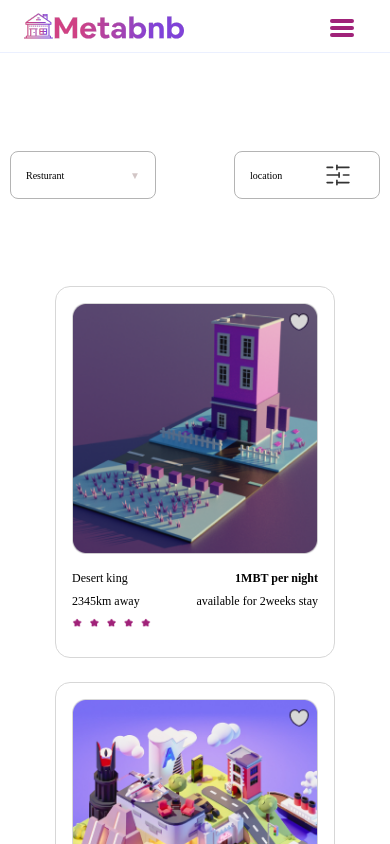
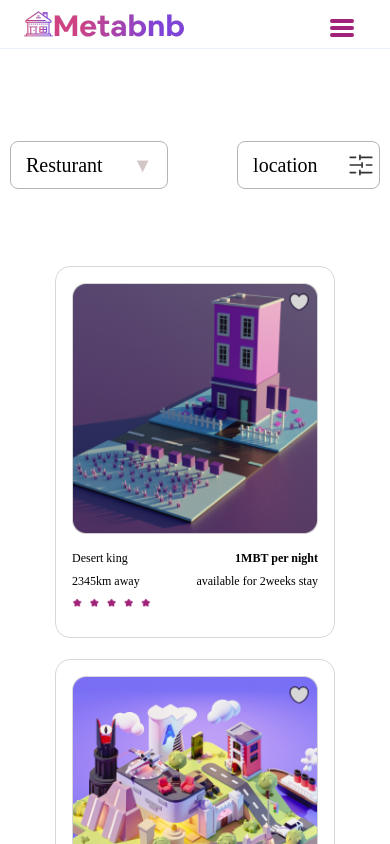
Before and after one commit to Mayorhack/meta-b, a React (Create React App) app: page /place in a window 390 px wide. Shown: the top 844 px of the page. Built offline with nearby package versions, Linux system fonts and the light colour scheme; a web font is replaced by a local one.

Commit message:
Fix:Added font size for responsiveness

```diff
--- a/src/styles/place.scss
+++ b/src/styles/place.scss
@@ -15,6 +15,9 @@
 
     .location,
     .mobile_tablist {
+      font-weight: 400;
+      font-size: 20px;
+      line-height: 25px;
       @include Flex;
       background: linear-gradient(124.4deg, #ffffff 10.8%, #ffffff 87.34%);
       border: 1px solid #b4b4b4;
--- a/src/styles/workflow.scss
+++ b/src/styles/workflow.scss
@@ -51,15 +51,16 @@ a {
 .Layout {
   overflow-x: hidden;
 }
-@media (max-width: 600px) {
-}
 
 /* Small devices (portrait tablets and large phones, 600px and up) */
 @media (min-width: 600px) {
 }
 
 /* Medium devices (landscape tablets, 768px and up) */
-@media (min-width: 768px) {
+@media (max-width: 768px) {
+  html {
+    font-size: 60%;
+  }
 }
 
 /* Large devices (laptops/desktops, 992px and up) */
@@ -69,3 +70,8 @@ a {
 /* Extra large devices (large laptops and desktops, 1200px and up) */
 @media only screen and (min-width: 1200px) {
 }
+@media (max-width: 600px) {
+  html {
+    font-size: 55%;
+  }
+}
```
